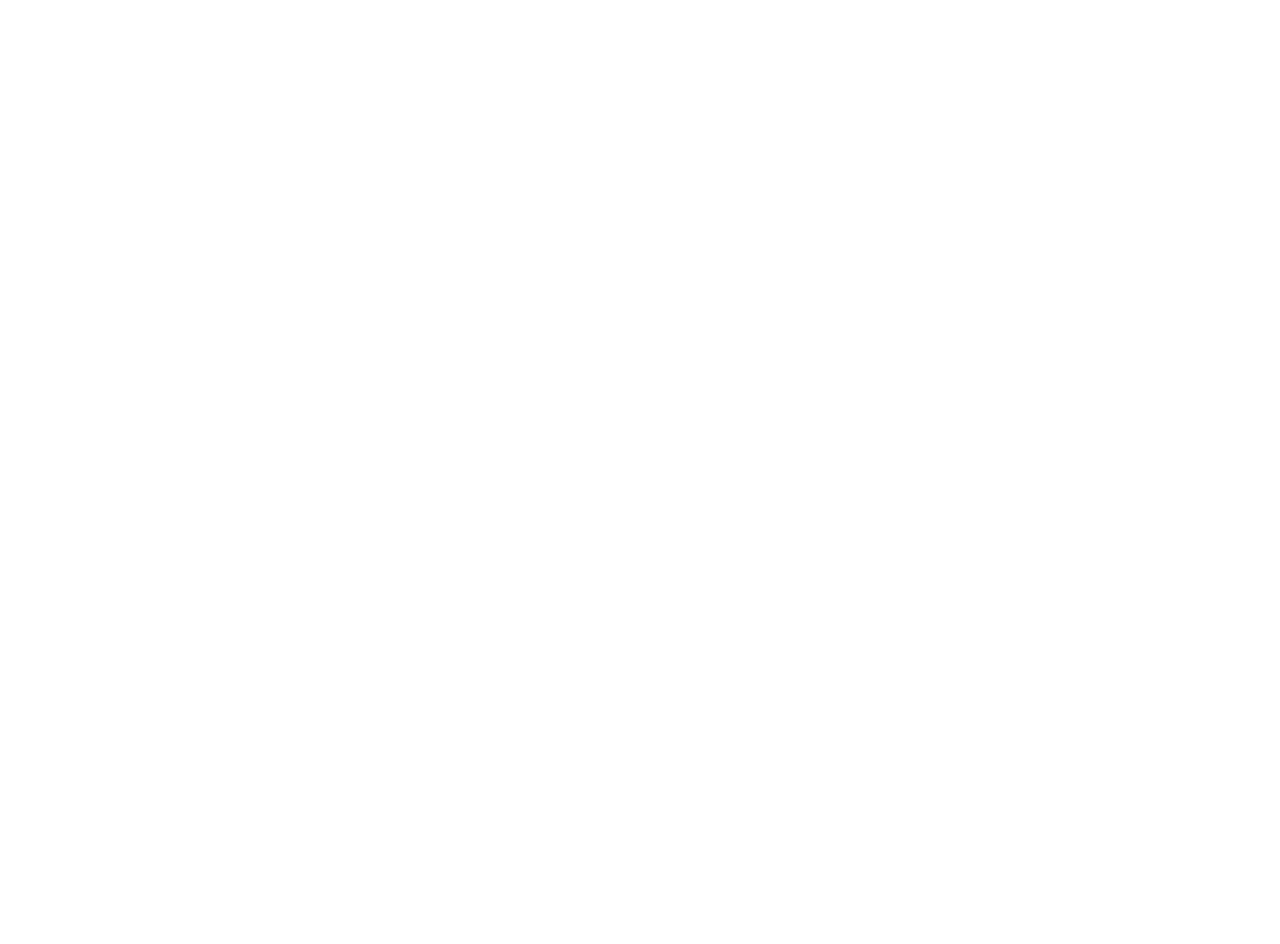
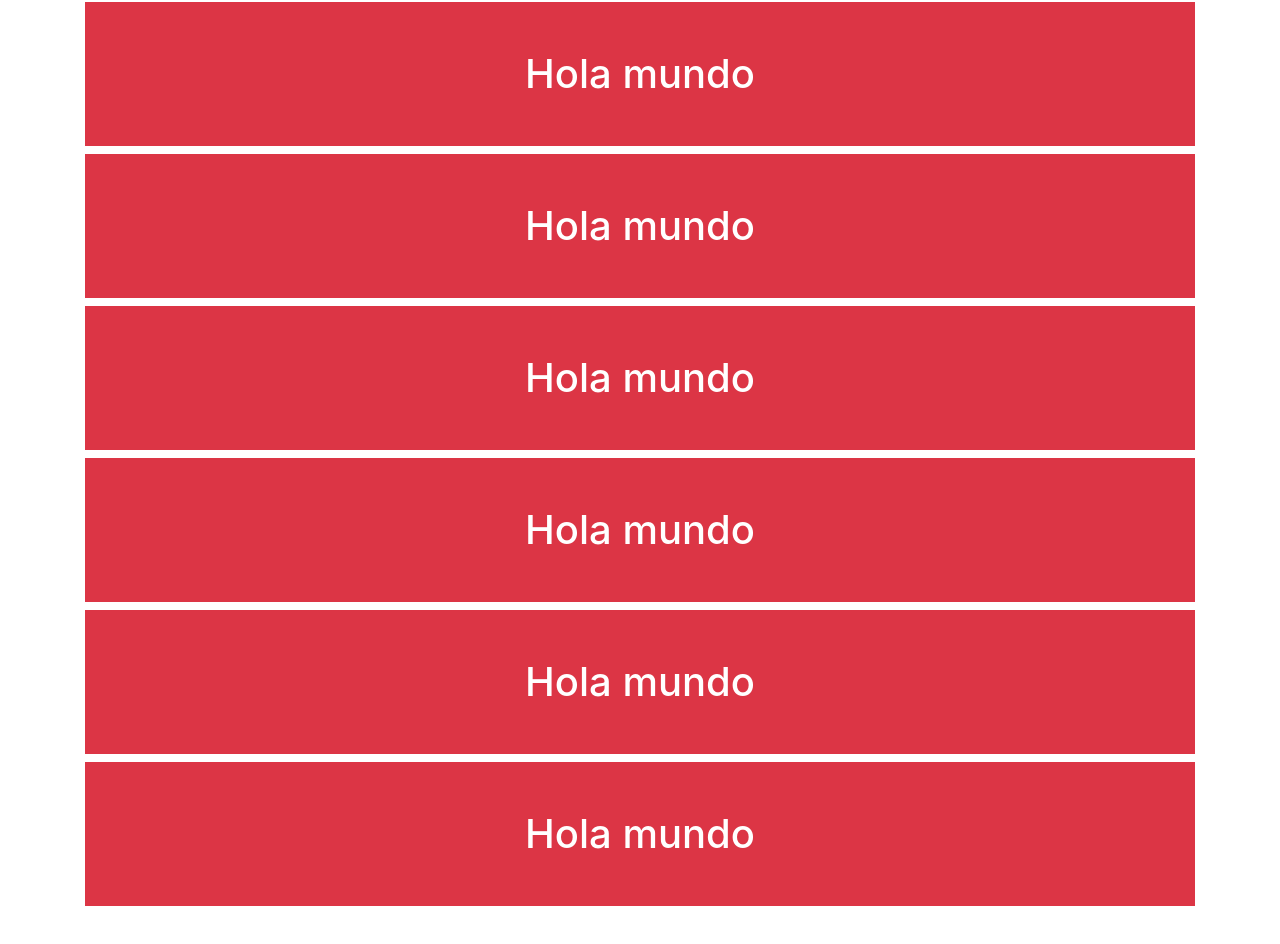
Before and after one commit to JuanHoyosC/portafolio, an Angular app: page / in a window 1280 px wide. Shown: the part 628-1572 px from the top of the page. Before the commit the page ends 800 px from the top, so only its background shows below. Built offline with nearby package versions, Linux system fonts and the light colour scheme.

Commit message:
Se añaidio el modulo aos para las animaciones

```diff
--- a/angular.json
+++ b/angular.json
@@ -29,12 +29,14 @@
             ],
             "styles": [
               "src/styles.scss",
-              "./node_modules/bootstrap/dist/css/bootstrap.css"
+              "./node_modules/bootstrap/dist/css/bootstrap.css",
+              "./node_modules/aos/dist/aos.css"
             ],
             "scripts": [
               "./node_modules/popper.js/dist/umd/popper.js",
               "./node_modules/jquery/dist/jquery.min.js",
-              "./node_modules/bootstrap/dist/js/bootstrap.js"
+              "./node_modules/bootstrap/dist/js/bootstrap.js",
+              "./node_modules/aos/dist/aos.js"
             ]
           },
           "configurations": {
--- a/package.json
+++ b/package.json
@@ -19,6 +19,7 @@
     "@angular/platform-browser": "~8.2.9",
     "@angular/platform-browser-dynamic": "~8.2.9",
     "@angular/router": "~8.2.9",
+    "aos": "^3.0.0-beta.6",
     "bootstrap": "^4.4.1",
     "jquery": "^3.4.1",
     "popper.js": "^1.16.0",
--- a/src/app/components/app/app.component.ts
+++ b/src/app/components/app/app.component.ts
@@ -1,10 +1,13 @@
-import { Component } from '@angular/core';
-
+import { Component, OnInit } from '@angular/core';
+import * as AOS from 'aos'
 @Component({
   selector: 'app-root',
   templateUrl: './app.component.html',
   styleUrls: ['./app.component.scss']
 })
-export class AppComponent {
-  title = 'portafolio';
+export class AppComponent implements OnInit{
+
+  ngOnInit(){
+    AOS.init()
+  }
 }
--- a/src/app/components/banner/banner.component.html
+++ b/src/app/components/banner/banner.component.html
@@ -12,9 +12,9 @@
         </p>
 
         <div class="icon-contact mx-auto mt-5">
-            <a class="text-white" href="#"> <i class="fas fa-phone-alt mr-1"></i></a>
+            <a class="text-white" href="https://wa.me/573022135761"> <i class="fas fa-phone-alt mr-1"></i></a>
             <a class="text-white ml-3" href="#"> <i class="fas fa-envelope mr-1"></i></a>
-            <a class="text-white ml-3" href="#"> <i class="fab fa-github"></i></a>
+            <a class="text-white ml-3" href="https://github.com/JuanHoyosC"> <i class="fab fa-github"></i></a>
         </div>
 
         <div class="button mt-5">
--- a/src/app/components/section/section.component.html
+++ b/src/app/components/section/section.component.html
@@ -0,0 +1,8 @@
+<div class="container my-5">
+    <h1 class = "bg-danger text-white text-center p-5"  data-aos="fade-left">Hola mundo</h1>
+    <h1 class = "bg-danger text-white text-center p-5"  data-aos="fade-down">Hola mundo</h1>
+    <h1 class = "bg-danger text-white text-center p-5"  data-aos="fade-up">Hola mundo</h1>
+    <h1 class = "bg-danger text-white text-center p-5"  data-aos="fade-up">Hola mundo</h1>
+    <h1 class = "bg-danger text-white text-center p-5"  data-aos="fade-up">Hola mundo</h1>
+    <h1 class = "bg-danger text-white text-center p-5"  data-aos="fade-up">Hola mundo</h1>
+</div>
--- a/src/app/components/section/section.component.ts
+++ b/src/app/components/section/section.component.ts
@@ -1,4 +1,6 @@
 import { Component, OnInit } from '@angular/core';
+import AOS  from 'aos';
+import 'aos/dist/aos.css';
 
 @Component({
   selector: 'app-section',
```
Also changed, not shown: 1 other file (tests, documents, lock files or other folders).
